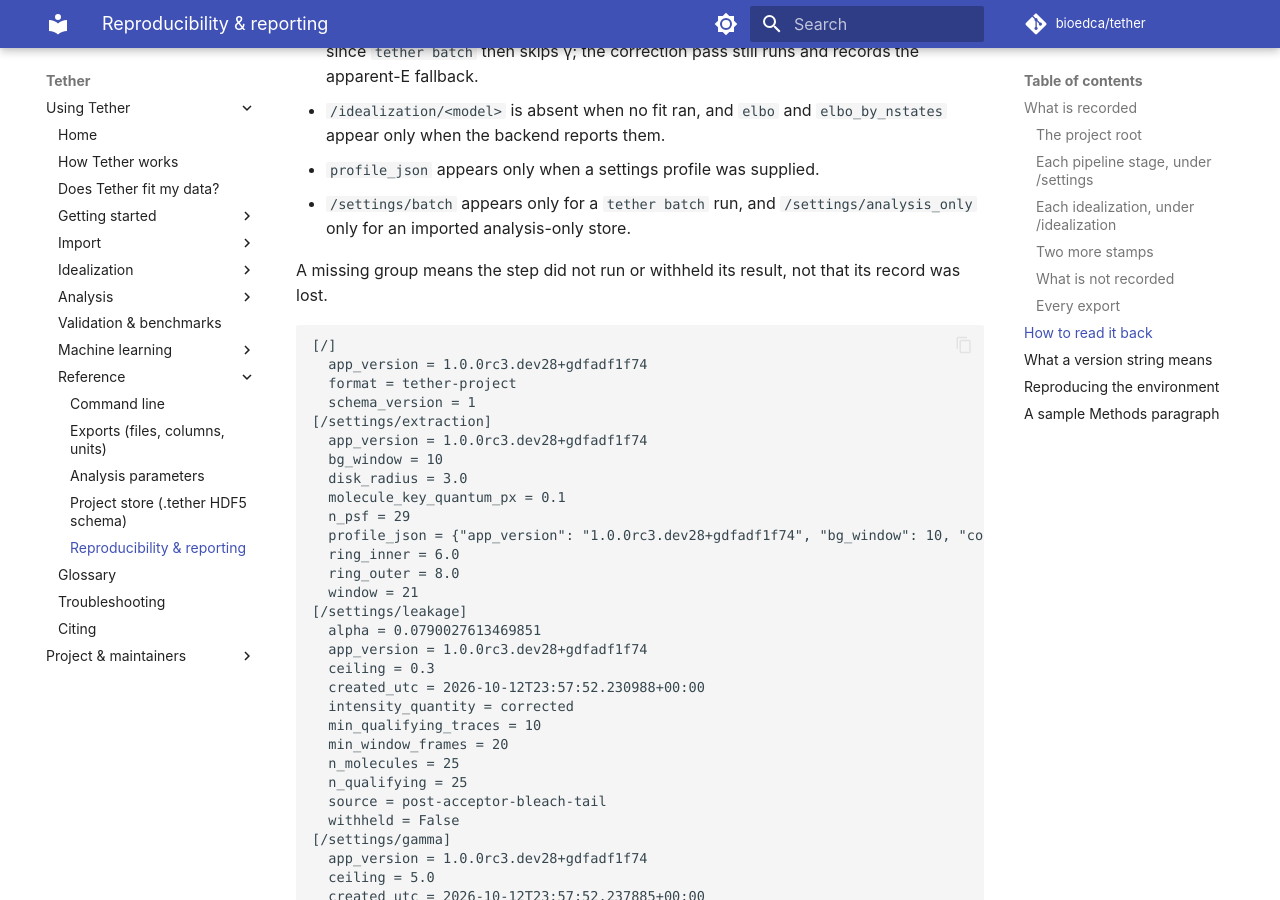
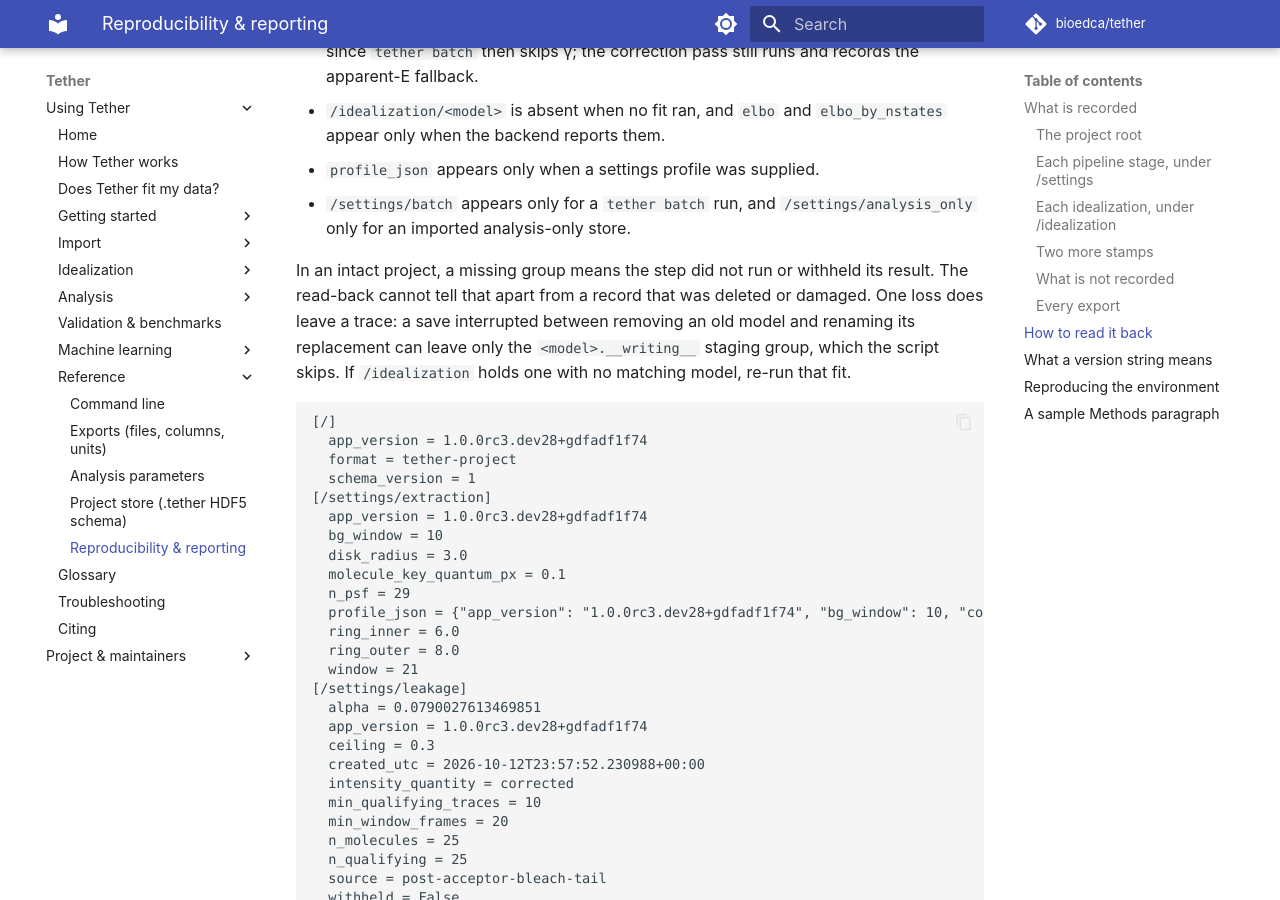
Before and after one commit to bioedca/tether, an MkDocs documentation site: the page built from docs/reproducibility.md, in a window 1280 px wide and 900 px high, scrolled down 6519 px. Built offline with MkDocs 1.6.1 and Material for MkDocs 9.7.7, drawn with Linux system fonts in a browser that asks for light colours; comment, search, counter and statistics services are not loaded; the version menu is left out.

Commit message:
docs(reproducibility): qualify what a missing group shows (#175)
A crash in the delete-then-rename idealization swap can leave only the
.__writing__ staging group, so a missing model is not proof the fit never
ran. Say so, and say how to spot that case.

````diff
--- a/docs/reproducibility.md
+++ b/docs/reproducibility.md
@@ -223,8 +223,11 @@ set of groups and keys, because some are written only when a step ran or produce
 - `/settings/batch` appears only for a `tether batch` run, and `/settings/analysis_only` only
   for an imported analysis-only store.
 
-A missing group means the step did not run or withheld its result, not that its record was
-lost.
+In an intact project, a missing group means the step did not run or withheld its result. The
+read-back cannot tell that apart from a record that was deleted or damaged. One loss does leave
+a trace: a save interrupted between removing an old model and renaming its replacement can
+leave only the `<model>.__writing__` staging group, which the script skips. If
+`/idealization` holds one with no matching model, re-run that fit.
 
 ```text
 [/]
````
